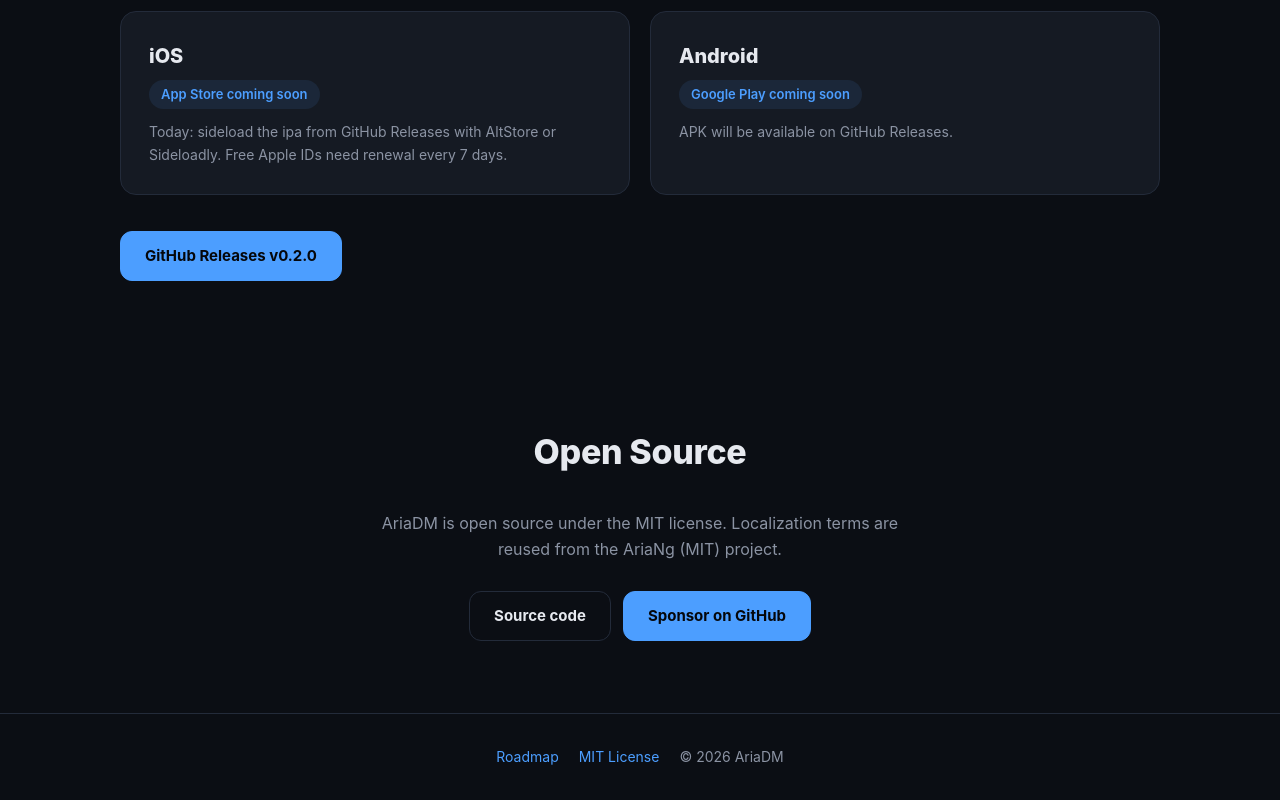
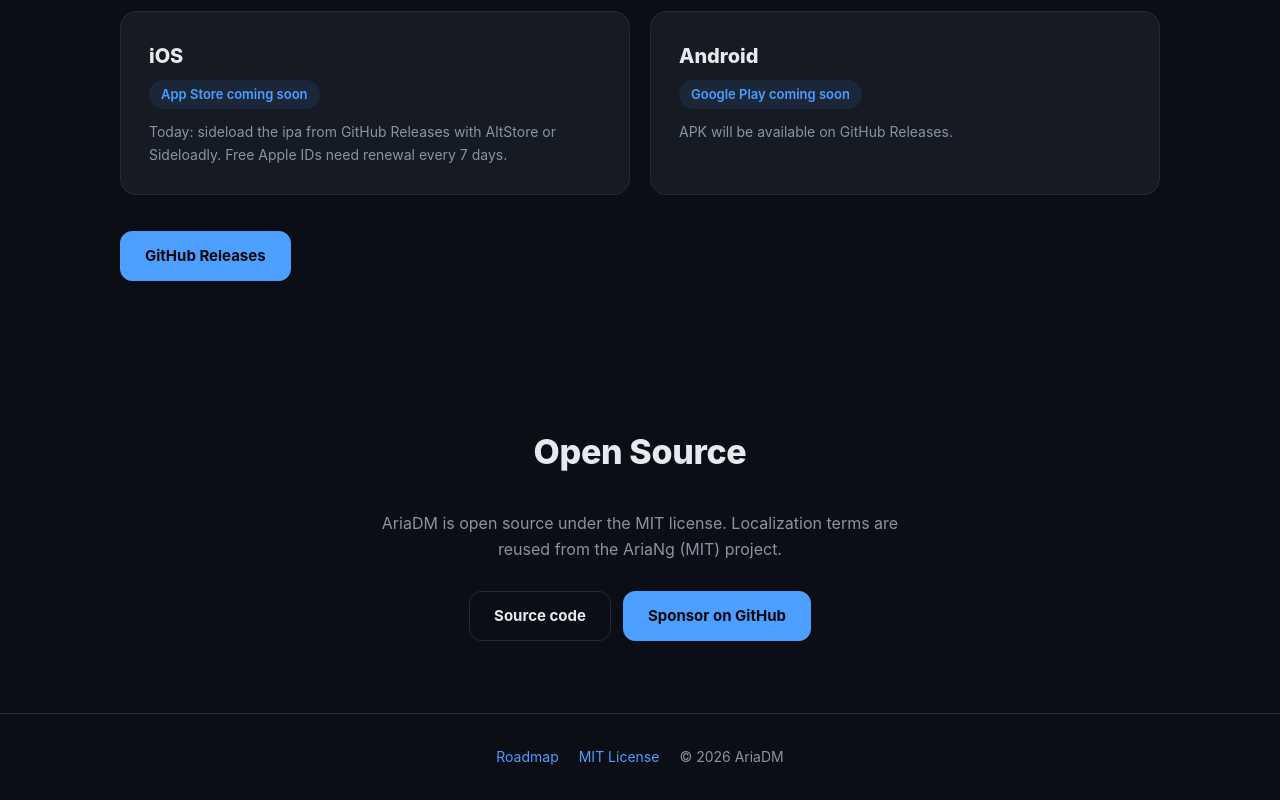
Before and after one commit to deuxksy/AriaDM, a website: page website/index.html in a window 1280 px wide. Shown: the part 1921-2721 px from the top of the page. Drawn offline with Linux system fonts and the light colour scheme.

Commit message:
chore: 다운로드 CTA 버전 표기 제거·latest 링크 전환
Co-Authored-By: Claude Code <noreply@anthropic.com>

```diff
--- a/website/index.html
+++ b/website/index.html
@@ -91,7 +91,7 @@
       <p data-ko="APK는 GitHub Releases에서 제공될 예정입니다.">APK will be available on GitHub Releases.</p>
     </article>
   </div>
-  <a class="btn primary" href="https://github.com/deuxksy/AriaDM/releases/tag/v0.2.0" target="_blank" rel="noopener">GitHub Releases v0.2.0</a>
+  <a class="btn primary" href="https://github.com/deuxksy/AriaDM/releases/latest" target="_blank" rel="noopener">GitHub Releases</a>
 </section>
 
 <section id="open-source">
```
